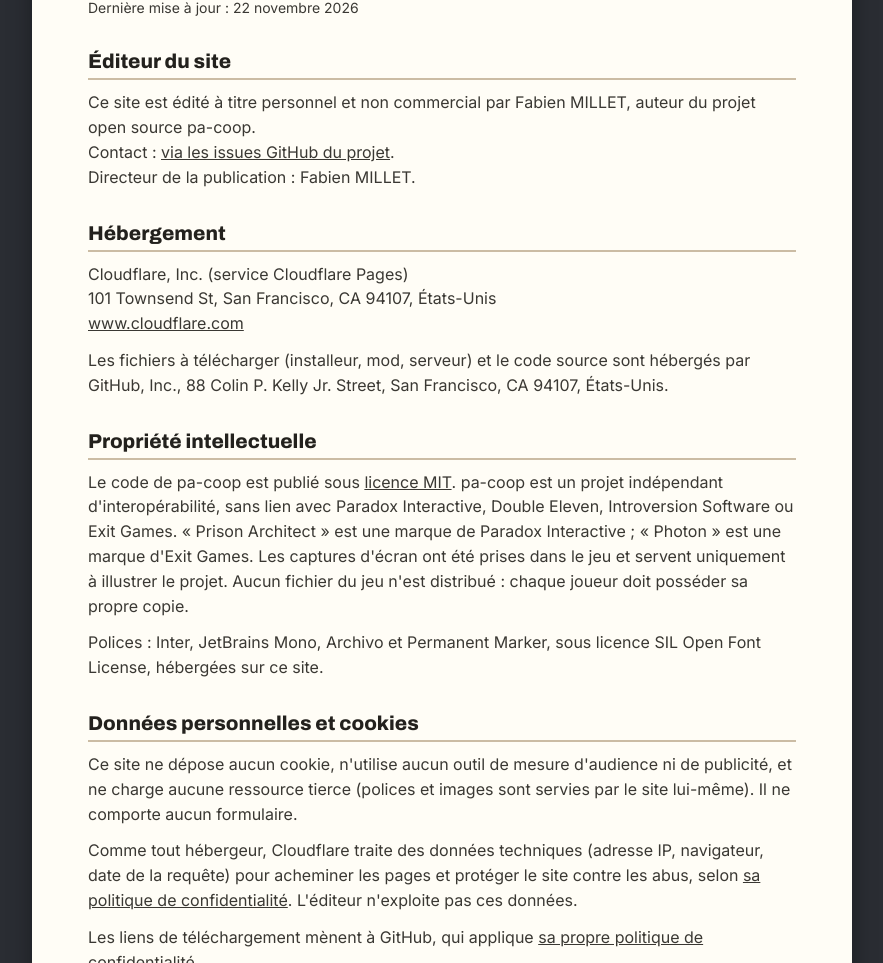
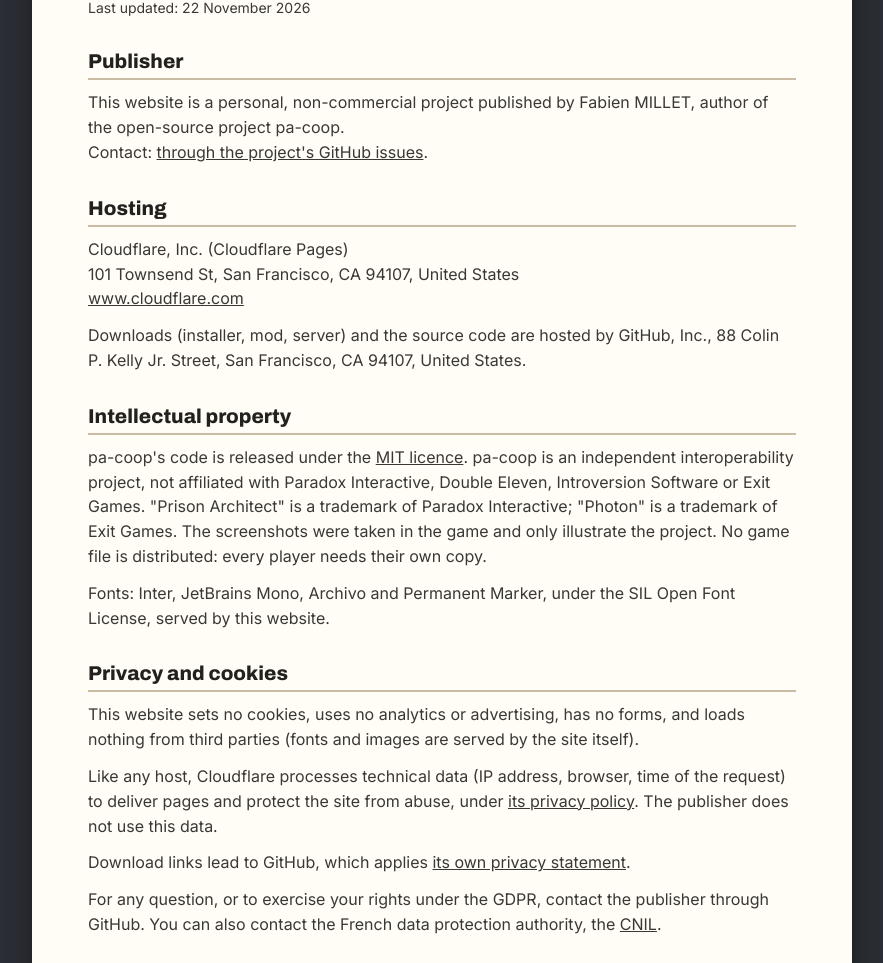
Before and after one commit to fabienmillet/pa-coop, a plain HTML site: page site/legal.html in a window 1280 px wide. Shown: the part 199-1162 px from the top of the page, without its empty margins (198-1081 px from the left). Drawn offline with Linux system fonts and the light colour scheme.

Commit message:
Legal page in English, with a short French version

```diff
--- a/site/legal.html
+++ b/site/legal.html
@@ -1,10 +1,10 @@
 <!doctype html>
-<html lang="fr">
+<html lang="en">
 <head>
 <meta charset="utf-8">
 <meta name="viewport" content="width=device-width, initial-scale=1">
-<title>Mentions légales · pa-coop</title>
-<meta name="description" content="Mentions légales et politique de confidentialité du site pa-coop.">
+<title>Legal notice and privacy · pa-coop</title>
+<meta name="description" content="Legal notice and privacy policy of the pa-coop website.">
 <link rel="canonical" href="https://pa-coop.zipname.fr/legal">
 <meta name="theme-color" content="#2a2d33">
 <meta name="robots" content="noindex, follow">
@@ -16,34 +16,33 @@
   <div class="wrap">
     <p class="back"><a href="/">← pa-coop</a></p>
     <article class="doc">
-      <h1>Mentions légales</h1>
-      <p class="doc-meta">Dernière mise à jour : 22 novembre 2026</p>
+      <h1>Legal notice</h1>
+      <p class="doc-meta">Last updated: 22 November 2026</p>
 
-      <h2>Éditeur du site</h2>
-      <p>Ce site est édité à titre personnel et non commercial par Fabien MILLET, auteur du projet open source pa-coop.<br>
-      Contact : <a href="https://github.com/fabienmillet/pa-coop/issues">via les issues GitHub du projet</a>.<br>
-      Directeur de la publication : Fabien MILLET.</p>
+      <h2>Publisher</h2>
+      <p>This website is a personal, non-commercial project published by Fabien MILLET, author of the open-source project pa-coop.<br>
+      Contact: <a href="https://github.com/fabienmillet/pa-coop/issues">through the project's GitHub issues</a>.</p>
 
-      <h2>Hébergement</h2>
-      <p>Cloudflare, Inc. (service Cloudflare Pages)<br>
-      101 Townsend St, San Francisco, CA 94107, États-Unis<br>
+      <h2>Hosting</h2>
+      <p>Cloudflare, Inc. (Cloudflare Pages)<br>
+      101 Townsend St, San Francisco, CA 94107, United States<br>
       <a href="https://www.cloudflare.com">www.cloudflare.com</a></p>
-      <p>Les fichiers à télécharger (installeur, mod, serveur) et le code source sont hébergés par GitHub, Inc., 88 Colin P. Kelly Jr. Street, San Francisco, CA 94107, États-Unis.</p>
+      <p>Downloads (installer, mod, server) and the source code are hosted by GitHub, Inc., 88 Colin P. Kelly Jr. Street, San Francisco, CA 94107, United States.</p>
 
-      <h2>Propriété intellectuelle</h2>
-      <p>Le code de pa-coop est publié sous <a href="https://github.com/fabienmillet/pa-coop/blob/main/LICENSE">licence MIT</a>.
-      pa-coop est un projet indépendant d'interopérabilité, sans lien avec Paradox Interactive, Double Eleven, Introversion Software ou Exit Games.
-      « Prison Architect » est une marque de Paradox Interactive ; « Photon » est une marque d'Exit Games. Les captures d'écran ont été prises dans le jeu et servent uniquement à illustrer le projet. Aucun fichier du jeu n'est distribué : chaque joueur doit posséder sa propre copie.</p>
-      <p>Polices : Inter, JetBrains Mono, Archivo et Permanent Marker, sous licence SIL Open Font License, hébergées sur ce site.</p>
+      <h2>Intellectual property</h2>
+      <p>pa-coop's code is released under the <a href="https://github.com/fabienmillet/pa-coop/blob/main/LICENSE">MIT licence</a>.
+      pa-coop is an independent interoperability project, not affiliated with Paradox Interactive, Double Eleven, Introversion Software or Exit Games.
+      "Prison Architect" is a trademark of Paradox Interactive; "Photon" is a trademark of Exit Games. The screenshots were taken in the game and only illustrate the project. No game file is distributed: every player needs their own copy.</p>
+      <p>Fonts: Inter, JetBrains Mono, Archivo and Permanent Marker, under the SIL Open Font License, served by this website.</p>
 
-      <h2>Données personnelles et cookies</h2>
-      <p>Ce site ne dépose aucun cookie, n'utilise aucun outil de mesure d'audience ni de publicité, et ne charge aucune ressource tierce (polices et images sont servies par le site lui-même). Il ne comporte aucun formulaire.</p>
-      <p>Comme tout hébergeur, Cloudflare traite des données techniques (adresse IP, navigateur, date de la requête) pour acheminer les pages et protéger le site contre les abus, selon <a href="https://www.cloudflare.com/privacypolicy/">sa politique de confidentialité</a>. L'éditeur n'exploite pas ces données.</p>
-      <p>Les liens de téléchargement mènent à GitHub, qui applique <a href="https://docs.github.com/site-policy/privacy-policies/github-general-privacy-statement">sa propre politique de confidentialité</a>.</p>
-      <p>Pour toute question, ou pour exercer vos droits prévus par le RGPD, contactez l'éditeur via GitHub. Vous pouvez aussi saisir la <a href="https://www.cnil.fr">CNIL</a>.</p>
+      <h2>Privacy and cookies</h2>
+      <p>This website sets no cookies, uses no analytics or advertising, has no forms, and loads nothing from third parties (fonts and images are served by the site itself).</p>
+      <p>Like any host, Cloudflare processes technical data (IP address, browser, time of the request) to deliver pages and protect the site from abuse, under <a href="https://www.cloudflare.com/privacypolicy/">its privacy policy</a>. The publisher does not use this data.</p>
+      <p>Download links lead to GitHub, which applies <a href="https://docs.github.com/site-policy/privacy-policies/github-general-privacy-statement">its own privacy statement</a>.</p>
+      <p>For any question, or to exercise your rights under the GDPR, contact the publisher through GitHub. You can also contact the French data protection authority, the <a href="https://www.cnil.fr">CNIL</a>.</p>
 
-      <h2 lang="en">In English</h2>
-      <p lang="en">This site is a personal, non-commercial project by Fabien MILLET (contact: <a href="https://github.com/fabienmillet/pa-coop/issues">GitHub issues</a>), hosted on Cloudflare Pages. It sets no cookies, has no analytics, ads or forms, and loads nothing from third parties. pa-coop is an independent, MIT-licensed interoperability project, not affiliated with Paradox Interactive, Double Eleven, Introversion or Exit Games. Prison Architect is a trademark of Paradox Interactive.</p>
+      <h2 lang="fr">En français</h2>
+      <p lang="fr">Site personnel et non commercial édité par Fabien MILLET, directeur de la publication (contact : <a href="https://github.com/fabienmillet/pa-coop/issues">issues GitHub</a>). Hébergeur : Cloudflare, Inc., 101 Townsend St, San Francisco, CA 94107, États-Unis. Aucun cookie, aucune mesure d'audience, aucune ressource tierce. pa-coop est un projet indépendant sous licence MIT, sans lien avec Paradox Interactive ; « Prison Architect » est une marque de Paradox Interactive.</p>
     </article>
   </div>
 </main>
```
